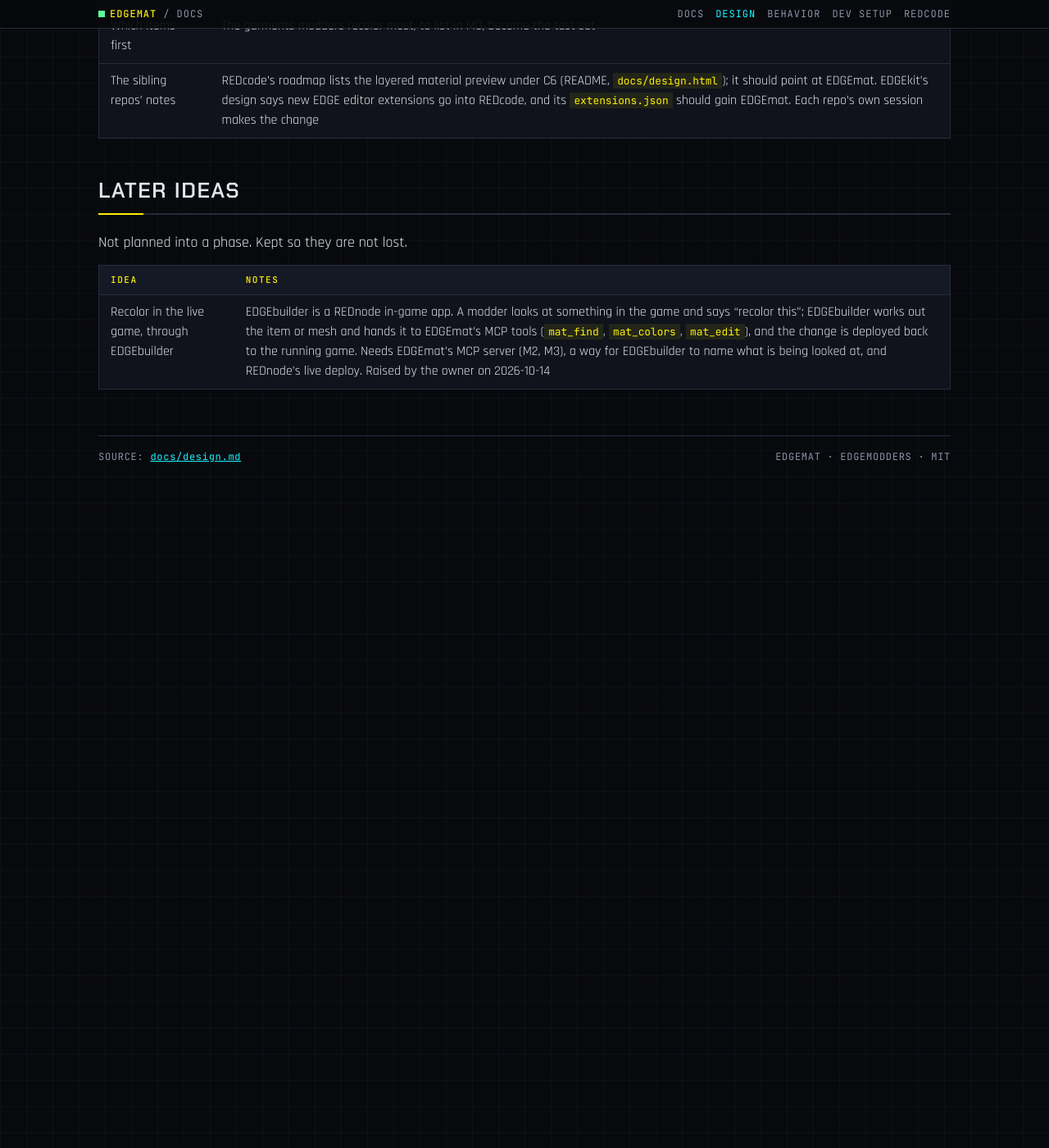
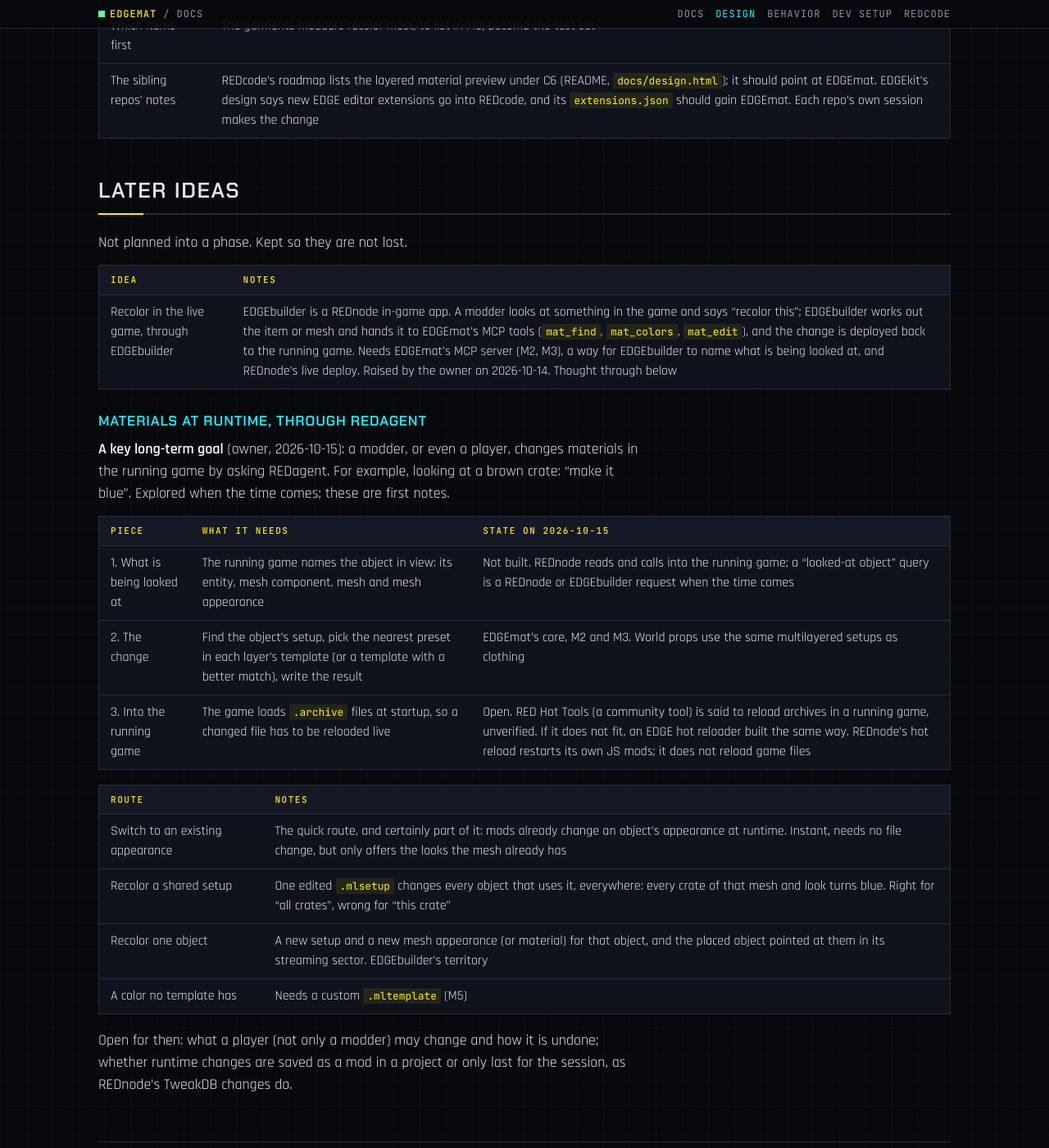
Before and after one commit to Edgemodders/EDGEmat, a Jekyll site: the page built from docs/design.md, in a window 1280 px wide and 1400 px high, scrolled down 7259 px. Shown: the whole window at 82% size. Built offline with Jekyll 4.4.1, drawn with Linux system fonts in a browser that asks for light colours; our own code applies the rules of GitHub Pages for plain Markdown files; before the commit the page ends 7889 px from its top, so only the background shows below that.

Commit message:
Design: materials at runtime through REDagent, a key long-term goal
First notes: the three pieces (what is looked at, the change, live reload),
the appearance-switch route, and the shared-setup catch.

Co-Authored-By: Claude Opus 5.5 <noreply@anthropic.com>

```diff
--- a/docs/design.md
+++ b/docs/design.md
@@ -160,4 +160,23 @@ Not planned into a phase. Kept so they are not lost.
 
 | Idea | Notes |
 |---|---|
-| Recolor in the live game, through EDGEbuilder | EDGEbuilder is a REDnode in-game app. A modder looks at something in the game and says "recolor this"; EDGEbuilder works out the item or mesh and hands it to EDGEmat's MCP tools (`mat_find`, `mat_colors`, `mat_edit`), and the change is deployed back to the running game. Needs EDGEmat's MCP server (M2, M3), a way for EDGEbuilder to name what is being looked at, and REDnode's live deploy. Raised by the owner on 2026-10-14 |
+| Recolor in the live game, through EDGEbuilder | EDGEbuilder is a REDnode in-game app. A modder looks at something in the game and says "recolor this"; EDGEbuilder works out the item or mesh and hands it to EDGEmat's MCP tools (`mat_find`, `mat_colors`, `mat_edit`), and the change is deployed back to the running game. Needs EDGEmat's MCP server (M2, M3), a way for EDGEbuilder to name what is being looked at, and REDnode's live deploy. Raised by the owner on 2026-10-14. Thought through below |
+
+### Materials at runtime, through REDagent
+
+**A key long-term goal** (owner, 2026-10-15): a modder, or even a player, changes materials in the running game by asking REDagent. For example, looking at a brown crate: "make it blue". Explored when the time comes; these are first notes.
+
+| Piece | What it needs | State on 2026-10-15 |
+|---|---|---|
+| 1. What is being looked at | The running game names the object in view: its entity, mesh component, mesh and mesh appearance | Not built. REDnode reads and calls into the running game; a "looked-at object" query is a REDnode or EDGEbuilder request when the time comes |
+| 2. The change | Find the object's setup, pick the nearest preset in each layer's template (or a template with a better match), write the result | EDGEmat's core, M2 and M3. World props use the same multilayered setups as clothing |
+| 3. Into the running game | The game loads `.archive` files at startup, so a changed file has to be reloaded live | Open. RED Hot Tools (a community tool) is said to reload archives in a running game, unverified. If it does not fit, an EDGE hot reloader built the same way. REDnode's hot reload restarts its own JS mods; it does not reload game files |
+
+| Route | Notes |
+|---|---|
+| Switch to an existing appearance | The quick route, and certainly part of it: mods already change an object's appearance at runtime. Instant, needs no file change, but only offers the looks the mesh already has |
+| Recolor a shared setup | One edited `.mlsetup` changes every object that uses it, everywhere: every crate of that mesh and look turns blue. Right for "all crates", wrong for "this crate" |
+| Recolor one object | A new setup and a new mesh appearance (or material) for that object, and the placed object pointed at them in its streaming sector. EDGEbuilder's territory |
+| A color no template has | Needs a custom `.mltemplate` (M5) |
+
+Open for then: what a player (not only a modder) may change and how it is undone; whether runtime changes are saved as a mod in a project or only last for the session, as REDnode's TweakDB changes do.
```
